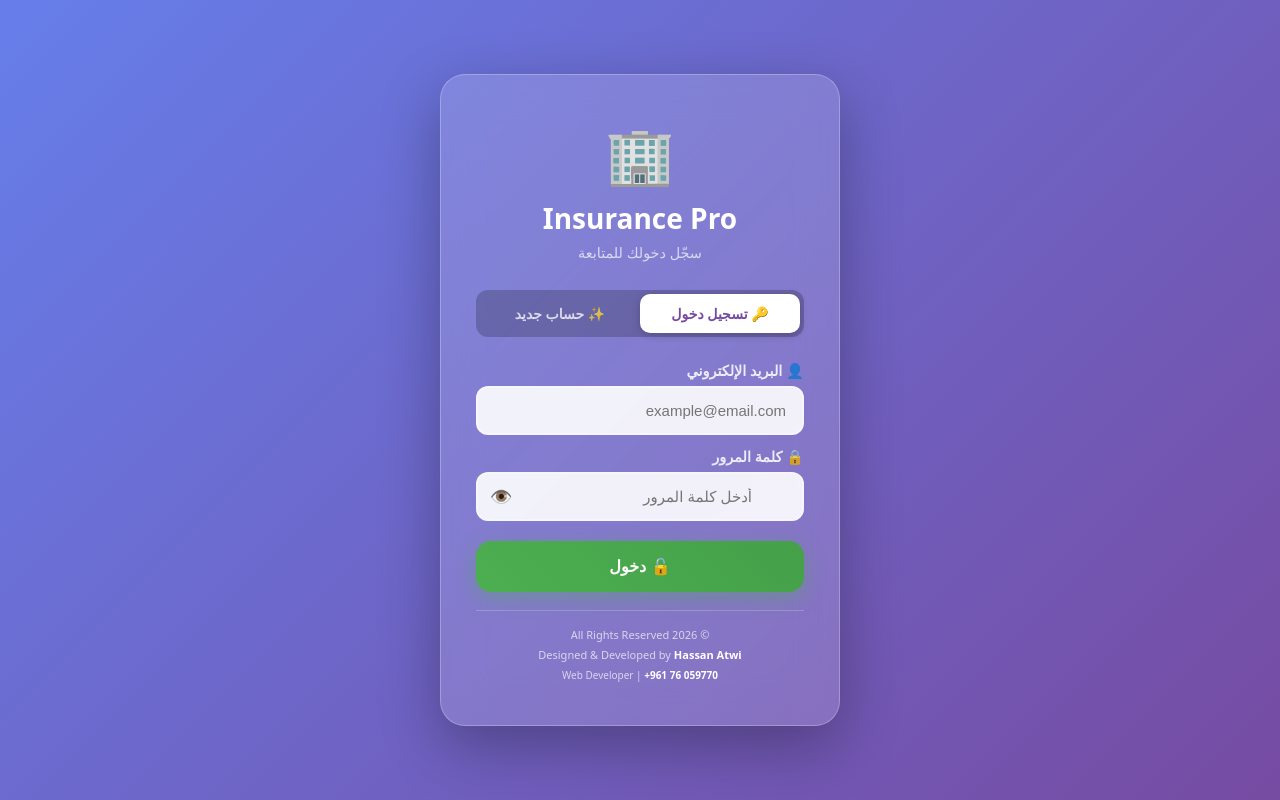
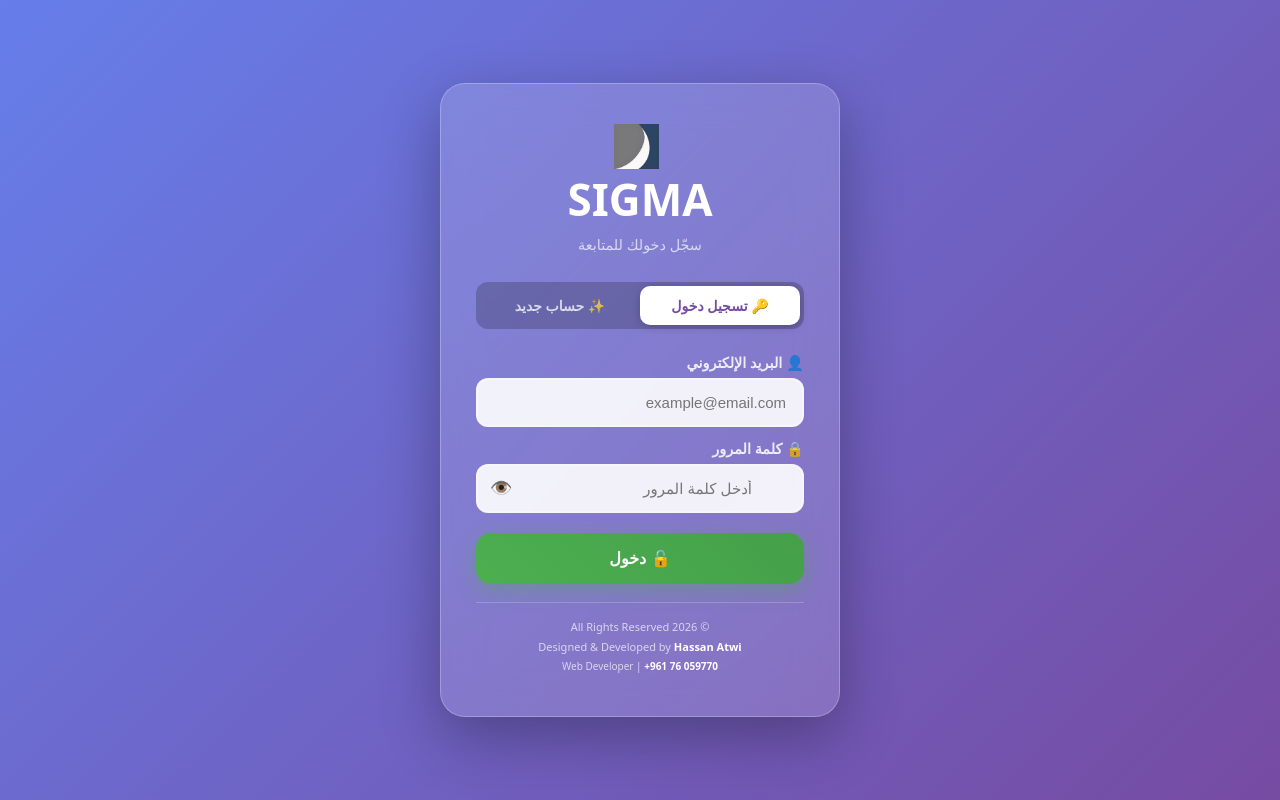
Before and after one commit to hassanatwi92/insurance-pro, a React (Vite) app: page / in a window 1280 px wide. Built offline with nearby package versions, Linux system fonts and the light colour scheme.

Commit message:
Update login.tsx

```diff
--- a/src/pages/login.tsx
+++ b/src/pages/login.tsx
@@ -125,9 +125,24 @@ export default function Login({ onLogin }: LoginProps) {
         }}
       >
         <div style={{ textAlign: "center", marginBottom: 28 }}>
-          <div style={{ fontSize: 56, marginBottom: 8 }}>🏢</div>
-          <h1 style={{ color: "white", fontSize: "1.75em", fontWeight: "bold", margin: 0 }}>
-            Insurance Pro
+                <div
+  style={{
+    display: "flex",
+    alignItems: "center",
+    justifyContent: "center",
+
+  }}
+>
+  <img
+  src="/logosigma.png"
+  alt="logo"
+  style={{ width: 45, height: 45, marginRight: 8 }}
+/>
+
+
+</div>
+          <h1 style={{ color: "white", fontSize: "2.75em", fontWeight: "bold", margin: 0 }}>
+            SIGMA
           </h1>
           <p style={{ color: "rgba(255,255,255,0.7)", marginTop: 6, fontSize: "0.9em" }}>
             {mode === "login" ? "سجّل دخولك للمتابعة" : "إنشاء حساب جديد"}
```
